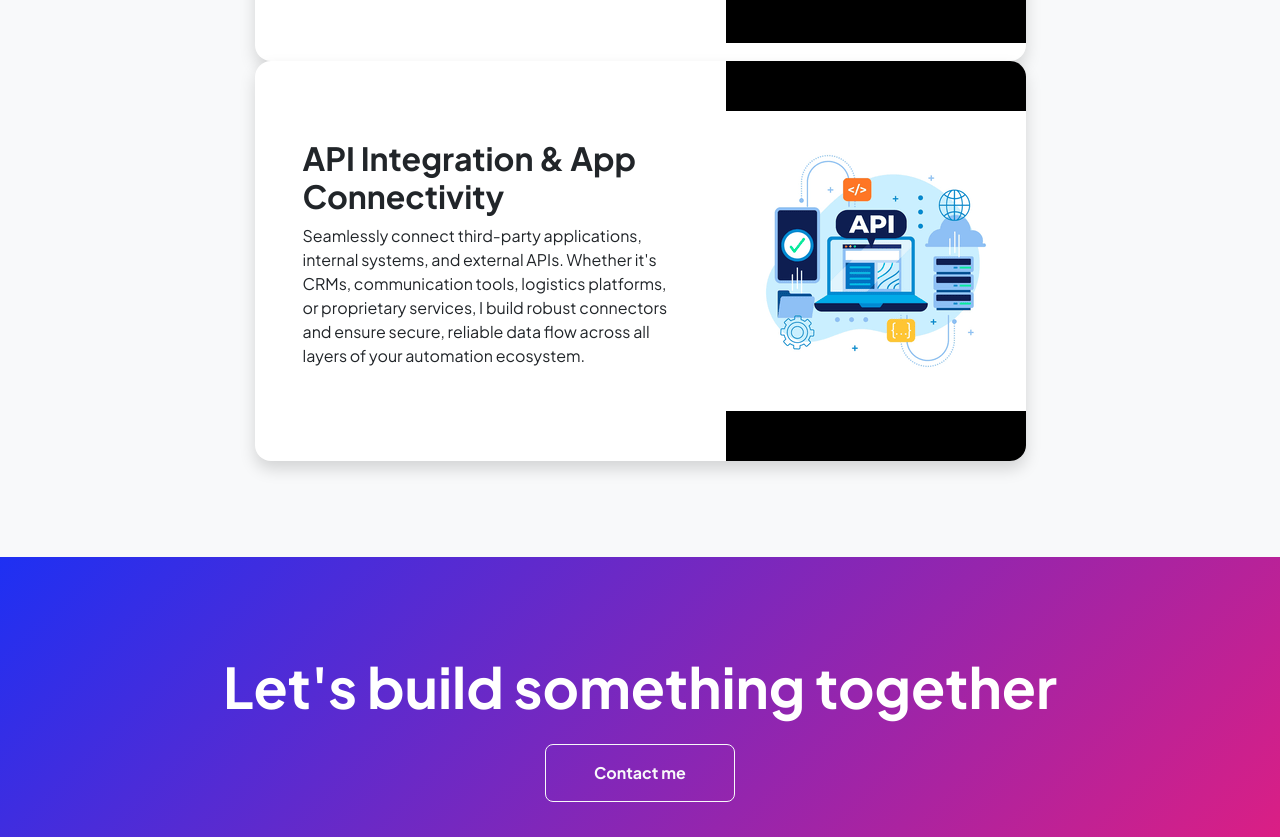
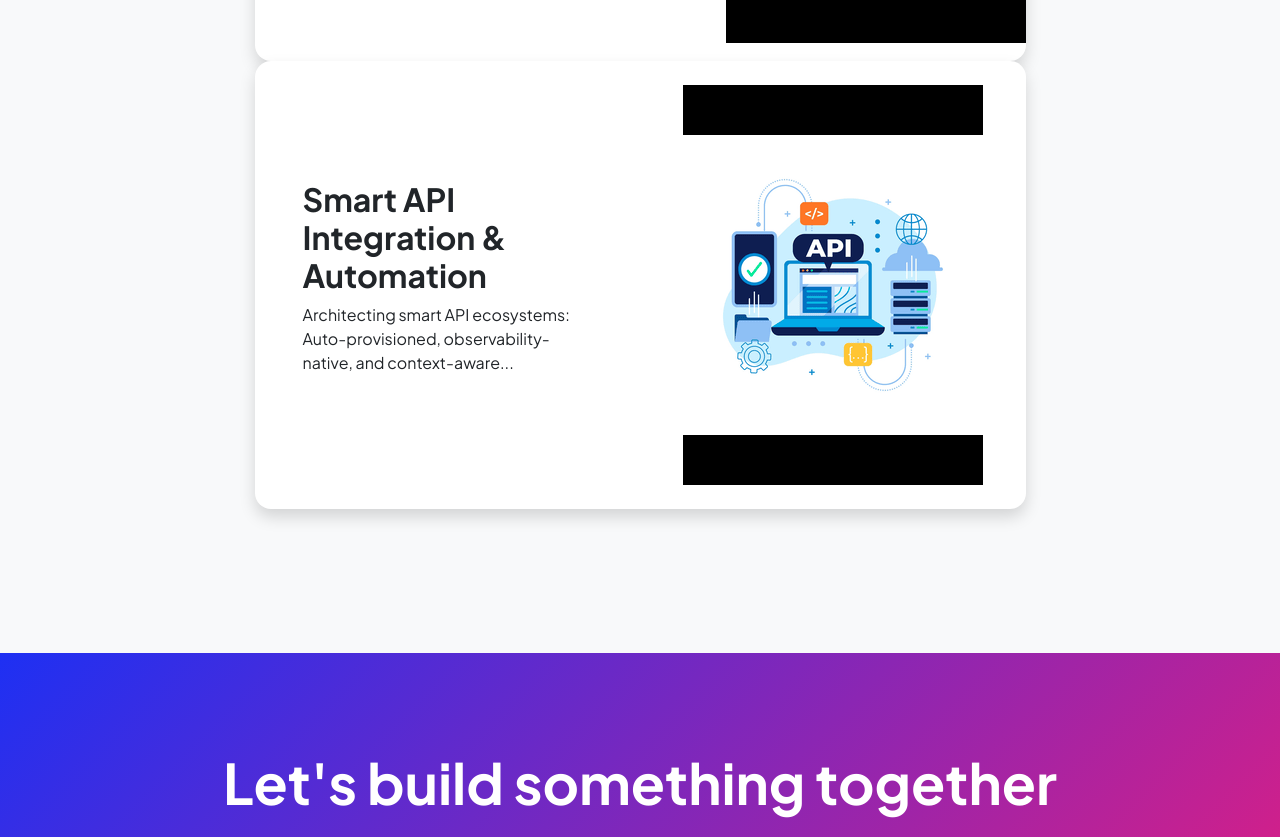
Before and after one commit to akram6043/akram6043.github.io, a plain HTML site: page projects.html in a window 1280 px wide. Shown: the part 1158-1995 px from the top of the page. Drawn offline with nearby package versions, Linux system fonts and the light colour scheme.

Commit message:
Update projects.html

```diff
--- a/projects.html
+++ b/projects.html
@@ -66,19 +66,19 @@
                                     </div>
                                 </div>
                             </div>
-
-
                             <!-- Project Card 3-->
-                            <div class="card overflow-hidden shadow rounded-4 border-0">
-                                <div class="card-body p-0">
-                                    <div class="d-flex align-items-center">
-                                        <div class="p-5">
-                                            <h2 class="fw-bolder">API Integration & App Connectivity</h2>
-                                            <p>Seamlessly connect third-party applications, internal systems, and external APIs. Whether it's CRMs, communication tools, logistics platforms, or proprietary services, I build robust connectors and ensure secure, reliable data flow across all layers of your automation ecosystem.</p>
-                                        </div>
-                                        <img class="img-fluid" src="assets/API.png" alt="..." />
-                                    </div>
+                            <div class="card overflow-hidden shadow rounded-4 border-0 mb-5">
+                              <div class="card-body p-0">
+                                <div class="row align-items-center g-0">
+                                  <div class="col-md-6 p-5">
+                                    <h2 class="fw-bolder">Smart API Integration & Automation</h2>
+                                    <p>Architecting smart API ecosystems: Auto-provisioned, observability-native, and context-aware...</p>
+                                  </div>
+                                  <div class="col-md-6 text-center">
+                                    <img class="img-fluid p-4" src="assets/API.png" alt="..." />
+                                  </div>
                                 </div>
+                              </div>
                             </div>
                         </div>
                     </div>
```
